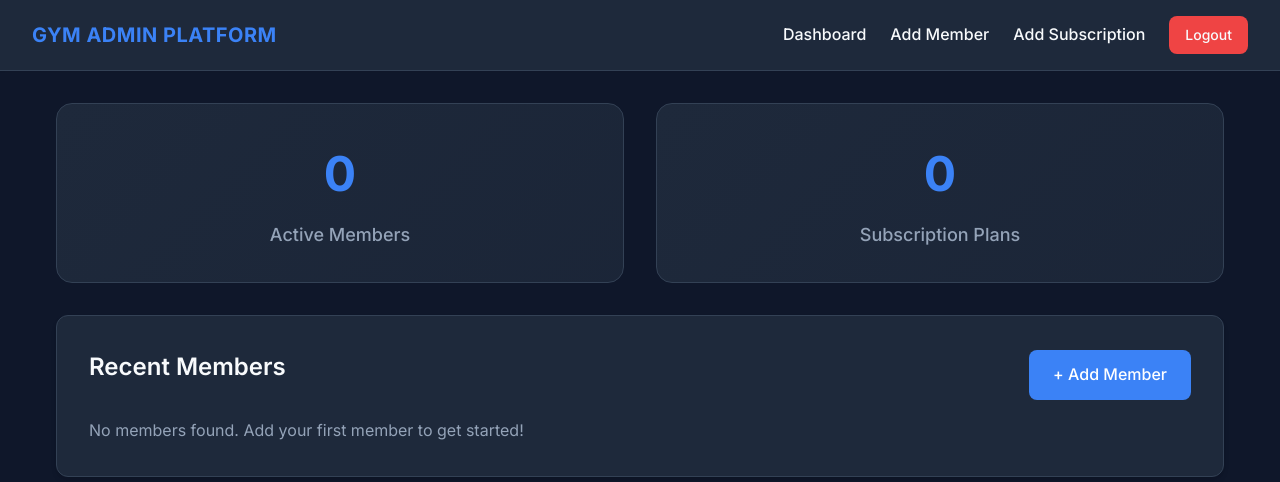
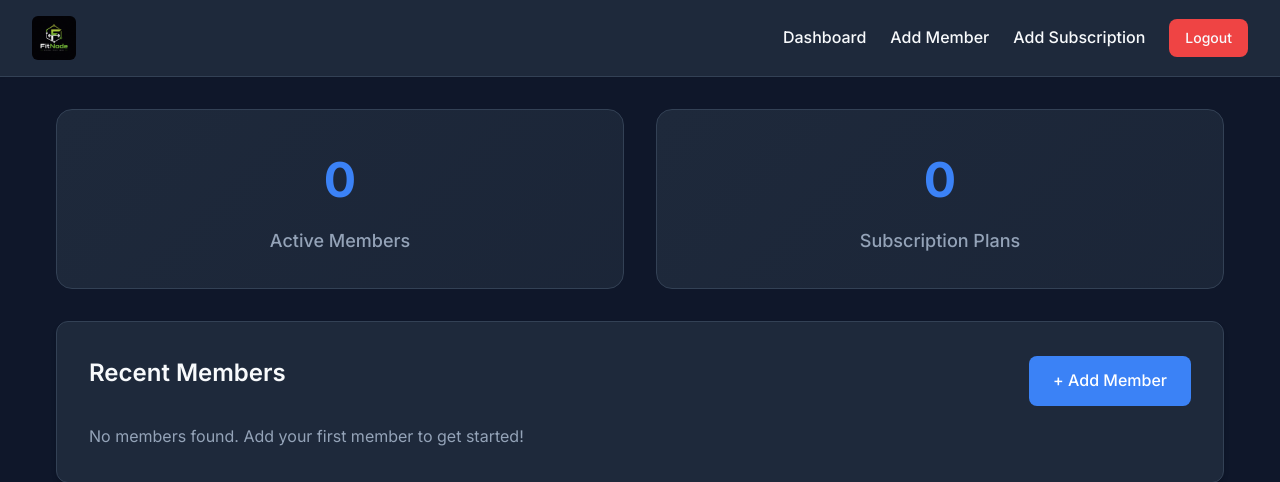
Before and after one commit to soumya4531-svg/Gym-Management, a Flask app: page / in a window 1280 px wide. Shown: the top 482 px of the page. Run offline with Flask 3, Linux system fonts and the light colour scheme; the visitor is signed in with stand-in values (Sample User, id 1).

Commit message:
Update app branding to FitNode logo image

```diff
--- a/static/style.css
+++ b/static/style.css
@@ -63,11 +63,22 @@ a:hover {
 }
 
 .nav-brand {
-    font-size: 1.25rem;
-    font-weight: 700;
-    color: var(--primary-color);
-    letter-spacing: 0.5px;
+    display: flex;
+    align-items: center;
 }
+
+.nav-logo {
+    height: 44px;
+    width: auto;
+    border-radius: 6px;
+    object-fit: contain;
+    transition: transform 0.2s ease;
+}
+
+.nav-logo:hover {
+    transform: scale(1.03);
+}
+
 
 .nav-links {
     display: flex;
--- a/templates/base.html
+++ b/templates/base.html
@@ -3,7 +3,7 @@
 <head>
     <meta charset="UTF-8">
     <meta name="viewport" content="width=device-width, initial-scale=1.0">
-    <title>{% block title %}Gym Admin{% endblock %} - Gym Administration App</title>
+    <title>{% block title %}FitNode{% endblock %} - Gym Management System</title>
     <meta name="description" content="Administrative application for managing gym members and subscriptions.">
     <link rel="stylesheet" href="{{ url_for('static', filename='style.css') }}">
 </head>
@@ -11,7 +11,9 @@
     {% if session.get('admin_id') %}
     <nav class="navbar">
         <div class="nav-brand">
-            GYM ADMIN PLATFORM
+            <a href="{{ url_for('index') }}" style="display: flex; align-items: center; gap: 10px; text-decoration: none;">
+                <img src="{{ url_for('static', filename='images/fitnode_logo.jpg') }}" alt="FitNode Logo" class="nav-logo">
+            </a>
         </div>
         <div class="nav-links">
             <a href="{{ url_for('index') }}">Dashboard</a>
@@ -21,6 +23,7 @@
         </div>
     </nav>
     {% endif %}
+
 
     <main class="container">
         {% with messages = get_flashed_messages(with_categories=true) %}
--- a/templates/login.html
+++ b/templates/login.html
@@ -4,10 +4,11 @@
 
 {% block content %}
 <div class="login-container">
-    <div class="login-header">
-        <h1>Gym Admin Portal</h1>
+    <div class="login-header" style="text-align: center;">
+        <img src="{{ url_for('static', filename='images/fitnode_logo.jpg') }}" alt="FitNode Logo" style="max-width: 220px; height: auto; border-radius: 12px; margin-bottom: 1rem; box-shadow: 0 4px 12px rgba(0,0,0,0.3);">
         <p style="color: var(--text-muted);">Sign in to manage your fitness center</p>
     </div>
+
 
     <div class="card">
         <form method="POST" action="{{ url_for('login') }}">
```
Also changed, not shown: static/images/fitnode_logo.jpg (added).
